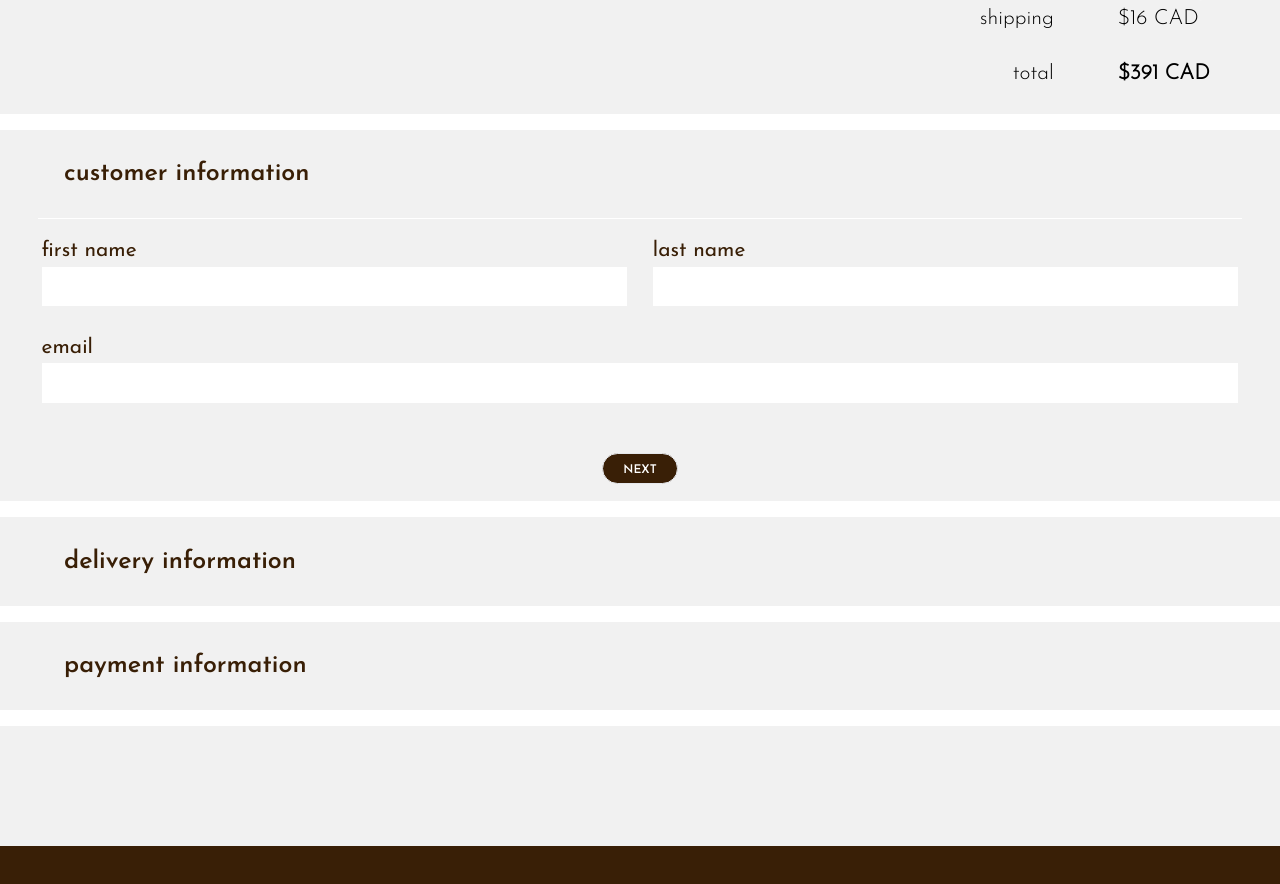
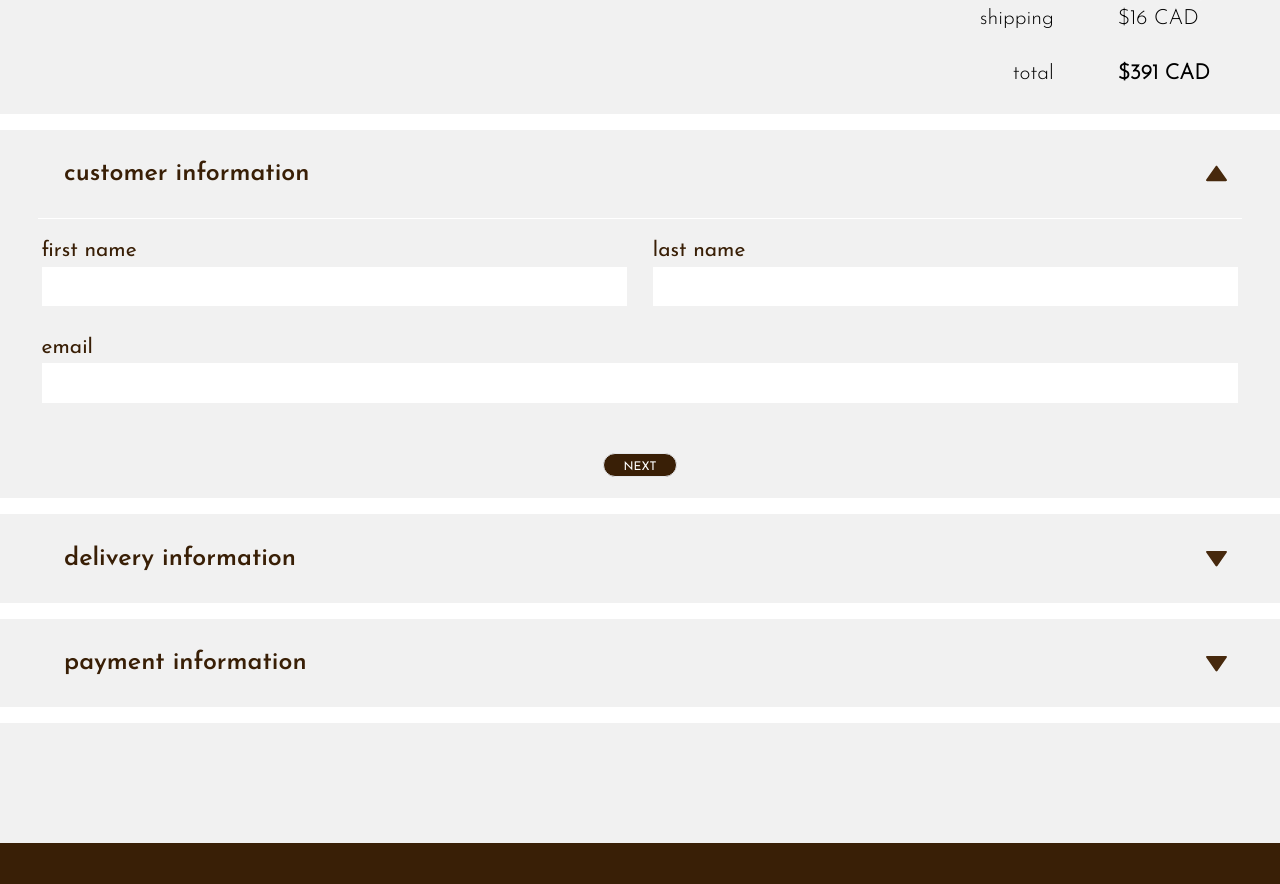
Before and after one commit to smchng/DistillBrew, a Next.js app: page /checkout in a window 1280 px wide. Shown: the part 762-1646 px from the top of the page. Built offline with nearby package versions, Linux system fonts and the light colour scheme.

Commit message:
subbutton added arrows added

```diff
--- a/components/button/button.tsx
+++ b/components/button/button.tsx
@@ -11,12 +11,21 @@ type ButtonProp = {
 export const FullButton = ({ text, link, colour, textColour }: ButtonProp) => {
   const resolvedLink = link !== undefined ? link : "";
   return (
+    <Link
+      href={resolvedLink}
+      className={`${colour}  ${textColour} border rounded-full border-[1.5px] px-5 pt-1 inline-block transition-colors`}
+    >
+      {text}
+    </Link>
+  );
+};
+
+export const SubButton = ({ text, colour, textColour }: ButtonProp) => {
+  return (
     <div
-      className={`${colour} mt-2 border rounded-full border-[1.5px] px-5 pb-1 leading-none inline-block transition-colors`}
+      className={`${colour}  ${textColour} text-2xs border rounded-full border-[1.5px] px-5 pt-1 inline-block transition-colors`}
     >
-      <Link href={resolvedLink} className={textColour}>
-        {text}
-      </Link>
+      {text}
     </div>
   );
 };
--- a/pages/checkout.tsx
+++ b/pages/checkout.tsx
@@ -7,9 +7,10 @@ import {
   Rect,
   Header,
 } from "@/components/cart/item";
-import { FullButton } from "@/components/button/button";
-import React, { useState } from "react";
+import { FullButton, SubButton } from "@/components/button/button";
+import React, { useState, useRef, RefObject } from "react";
 import machine from "@/public/imgs/siphon2.png";
+import arrow from "@/public/svg/arrow.svg";
 
 export default function Checkout() {
   const [isCustomerVisible, setCustomerVisible] = useState(true);
@@ -30,10 +31,27 @@ export default function Checkout() {
   const customerNext = () => {
     setCustomerVisible(!isCustomerVisible);
     setContentVisible(!isContentVisible);
+    handleScrollToSection("delivery");
   };
+  const customerBack = () => {
+    setCustomerVisible(!isCustomerVisible);
+    setContentVisible(!isContentVisible);
+    handleScrollToSection("customer");
+  };
+
   const deliveryNext = () => {
+    setContentVisible(!isContentVisible);
     setPaymentVisible(!isPaymentVisible);
-    setContentVisible(!isContentVisible);
+    handleScrollToSection("pay");
+  };
+
+  const sectionRef: RefObject<HTMLDivElement> = useRef(null);
+
+  const handleScrollToSection = (sectionId: string) => {
+    const section = document.getElementById(sectionId);
+    if (section) {
+      section.scrollIntoView({ behavior: "smooth" });
+    }
   };
 
   return (
@@ -63,12 +81,19 @@ export default function Checkout() {
       </div>
       <div>
         <Rect />
-        <div>
+        <section ref={sectionRef} id="customer">
           <div
-            className="cursor-pointer text-brown"
+            className="cursor-pointer text-brown flex justify-between"
             onClick={handleCustomerToggle}
           >
             <Header title="customer information" />
+            <Image
+              src={arrow.src}
+              alt="arrow"
+              width={25}
+              height={25}
+              className={`mr-[4vw] ${isCustomerVisible ? "" : "rotate-180"}`}
+            />
           </div>
           {isCustomerVisible && (
             <div>
@@ -86,9 +111,8 @@ export default function Checkout() {
               </div>
               <div className="pb-[2vh] flex justify-center space-x-3">
                 <div onClick={customerNext}>
-                  <FullButton
+                  <SubButton
                     text="NEXT"
-                    //   link="/checkout"
                     colour="bg-brown hover:bg-white"
                     textColour="text-white  hover:text-brown"
                   />
@@ -96,14 +120,22 @@ export default function Checkout() {
               </div>
             </div>
           )}
-        </div>
+        </section>
         <Rect />
-        <div>
+        <section ref={sectionRef} id="delivery">
           <div
-            className="cursor-pointer text-brown"
+            className="cursor-pointer text-brown flex justify-between"
             onClick={handleContentToggle}
           >
             <Header title="delivery information" />
+
+            <Image
+              src={arrow.src}
+              alt="arrow"
+              width={25}
+              height={25}
+              className={`mr-[4vw] ${isContentVisible ? "" : "rotate-180"}`}
+            />
           </div>
           {isContentVisible && (
             <div>
@@ -136,19 +168,17 @@ export default function Checkout() {
                 />
               </div>{" "}
               <div className="pb-[2vh] flex justify-center space-x-3">
-                <div onClick={customerNext}>
+                <div onClick={customerBack}>
                   {" "}
-                  <FullButton
+                  <SubButton
                     text="BACK"
-                    // link="/products"
                     colour="border-brown hover:bg-brown"
                     textColour="text-brown hover:text-white"
                   />
                 </div>
                 <div onClick={deliveryNext}>
-                  <FullButton
+                  <SubButton
                     text="NEXT"
-                    //   link="/checkout"
                     colour="bg-brown hover:bg-white"
                     textColour="text-white  hover:text-brown"
                   />
@@ -156,14 +186,21 @@ export default function Checkout() {
               </div>
             </div>
           )}
-        </div>
+        </section>
         <Rect />
-        <div>
+        <section ref={sectionRef} id="pay">
           <div
-            className="cursor-pointer text-brown"
+            className="cursor-pointer text-brown flex justify-between"
             onClick={handlePaymentToggle}
           >
             <Header title="payment information" />
+            <Image
+              src={arrow.src}
+              alt="arrow"
+              width={25}
+              height={25}
+              className={`mr-[4vw] ${isPaymentVisible ? "" : "rotate-180"}`}
+            />
           </div>
           {isPaymentVisible && (
             <div>
@@ -193,7 +230,7 @@ export default function Checkout() {
               </div>
             </div>
           )}
-        </div>
+        </section>
         <Rect />
         {/* <div className=" flex justify-center">
           <FullButton
--- a/pages/contact.tsx
+++ b/pages/contact.tsx
@@ -13,6 +13,7 @@ export default function Contact() {
         <Input label="Email" type="text" />
       </div>
       <MessageInput label="Type your message here" type="text" />
+      <div className="flex justify-end">
         <FullButton
           text="SEND"
           link="/confirmation"
@@ -20,5 +21,6 @@ export default function Contact() {
           textColour="text-matcha hover:text-white"
         />
       </div>
+    </div>
   );
 }
```
Also changed, not shown: public/svg/arrow.svg (added). Lines whose indentation alone changed are shown as unchanged.
